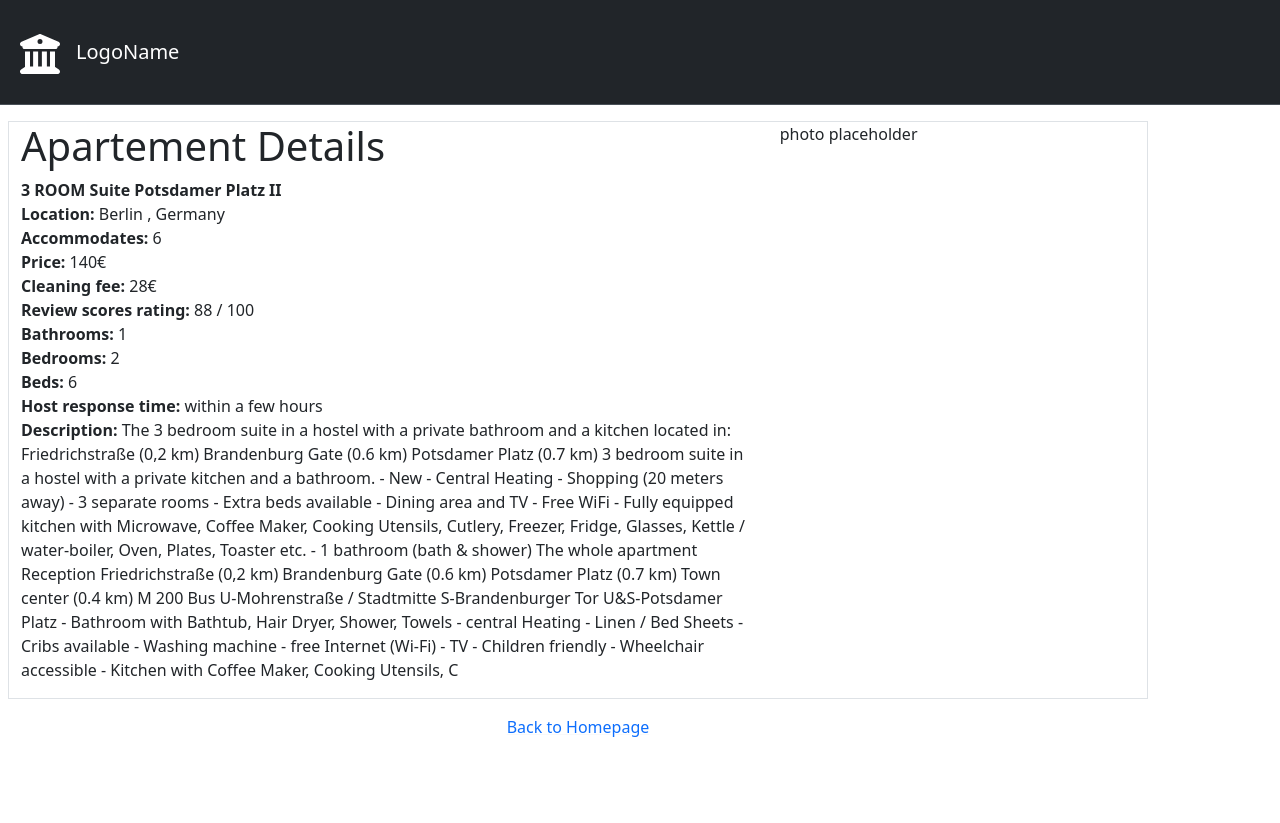
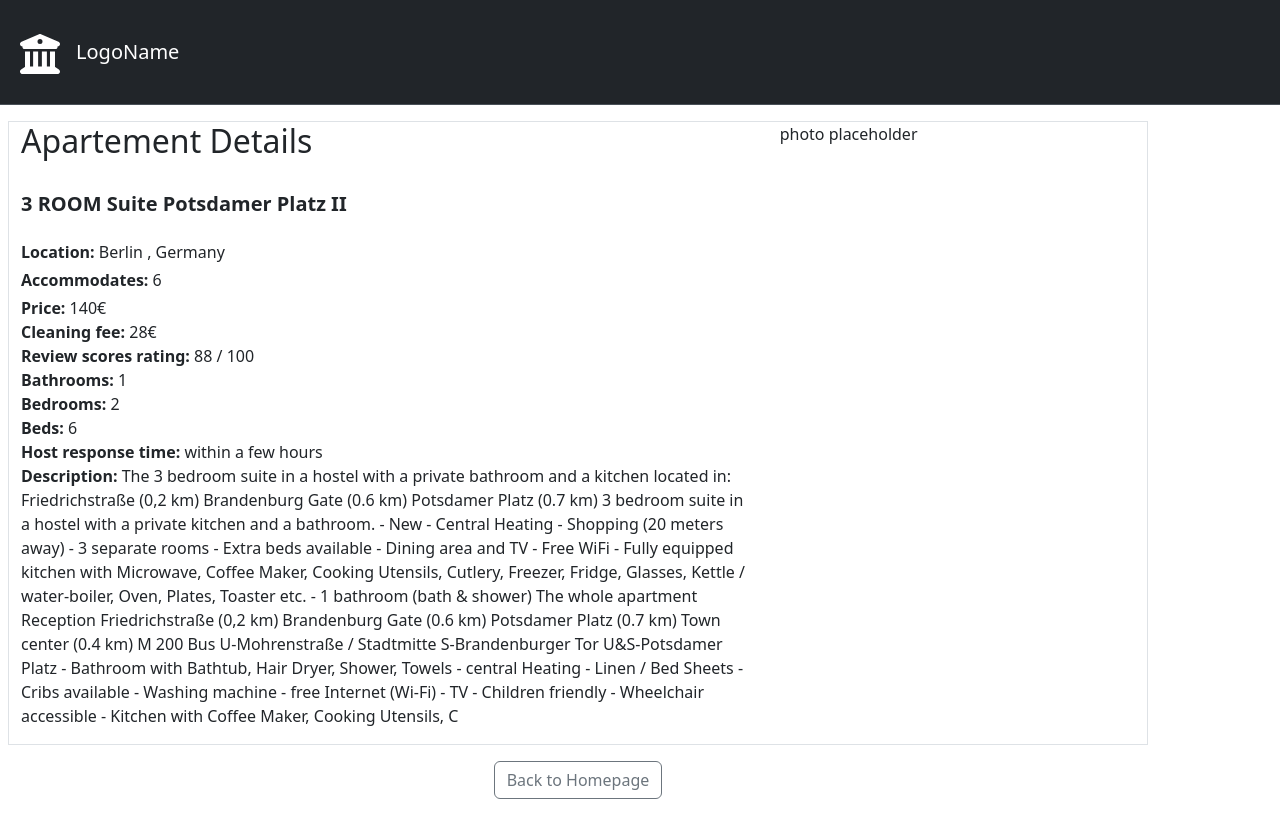
Before and after one commit to Ahmd-zaidan8a8/Apartment-Rentals-Admin, a React (Vite) app: page /items/10641334 in a window 1280 px wide. Before the commit the page ends 800 px from the top, so only its background shows below. Built offline with nearby package versions, Linux system fonts and the light colour scheme.

Commit message:
Style buttons and apartment details page

```diff
--- a/src/components/AddItemForm.jsx
+++ b/src/components/AddItemForm.jsx
@@ -85,7 +85,6 @@ const AddItemForm = ({ handleChange, handleSubmit, newItem }) => {
             required
           />
         </div>
-
       </form>
       <button type="submit" className="btn btn-primary">
           Add Item
--- a/src/pages/Dashboard.jsx
+++ b/src/pages/Dashboard.jsx
@@ -10,7 +10,7 @@ const Dashboard = ({ newItem, handleChange, handleSubmit }) => {
         newItem={newItem}
       />
       <div className="text-center p-4">
-        <Link to="/" className="link-underline-light">
+        <Link to="/" className="btn btn-outline-secondary">
           Back to Homepage
         </Link>
       </div>
--- a/src/pages/ItemDetails.jsx
+++ b/src/pages/ItemDetails.jsx
@@ -18,15 +18,15 @@ function ItemDetails({ apartementList }) {
     <div className="ItemDetails container m-2 pt-2">
       <div className="row border">
         <div className="col-8">
-      <h1>Apartement Details</h1>
+      <h1 className="fs-2">Apartement Details</h1>
       {apartement !== null && (
         <ul className="list-unstyled">
-          <li><b>{apartement.name}</b></li>
+          <li class="lh-lg pt-3 pb-3 fs-5"><b>{apartement.name}</b></li>
           <li>
             {" "}
             <b>Location: </b>{apartement.city} , {apartement.country}
           </li>
-          <li><b>Accommodates:</b> {apartement.accommodates}</li>
+          <li class="lh-lg"><b>Accommodates:</b> {apartement.accommodates}</li>
           <li><b>Price:</b> {apartement.price}€</li>
           <li><b>Cleaning fee:</b> {apartement["cleaning_fee"]}€</li>
           <li>
@@ -47,7 +47,7 @@ function ItemDetails({ apartementList }) {
 
     </div>
     <div className="text-center p-3">
-        <Link to="/" className="link-underline-light">
+        <Link to="/" className="btn btn-outline-secondary">
           Back to Homepage
         </Link>
 
```
